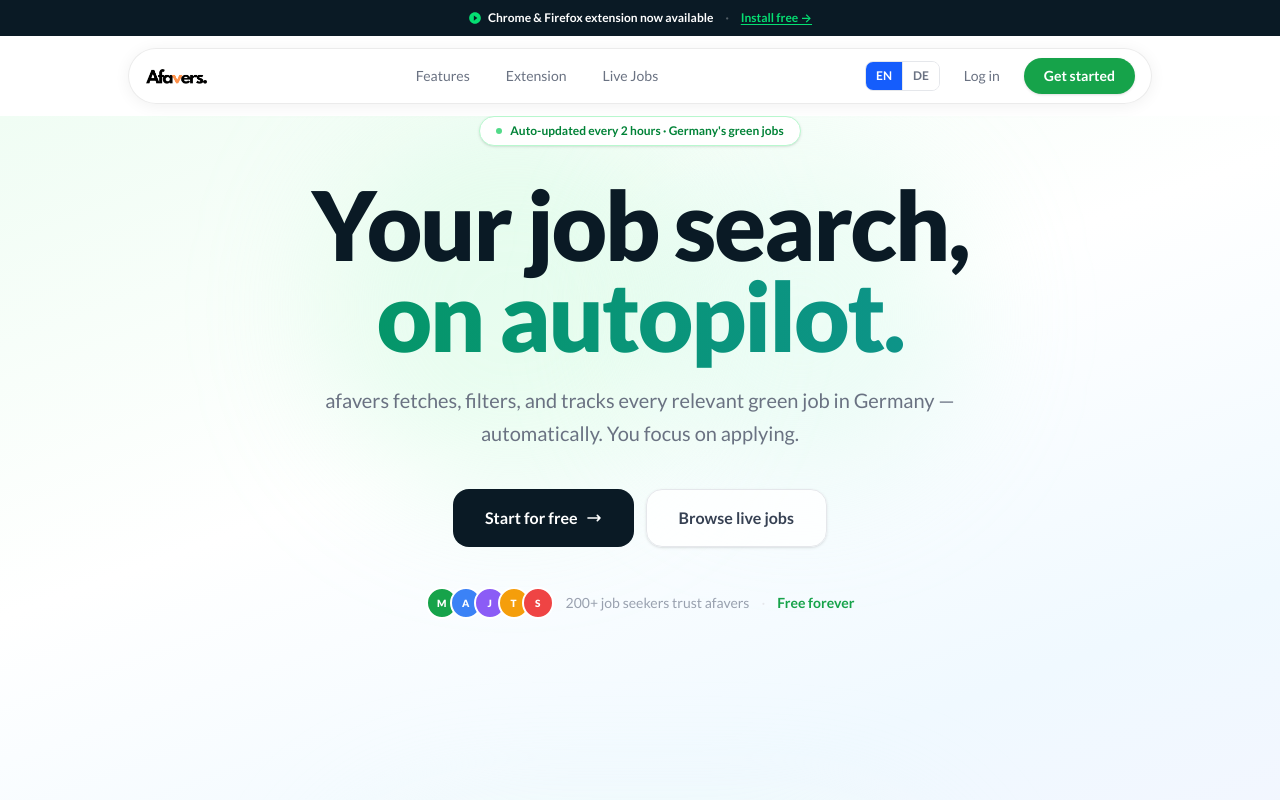
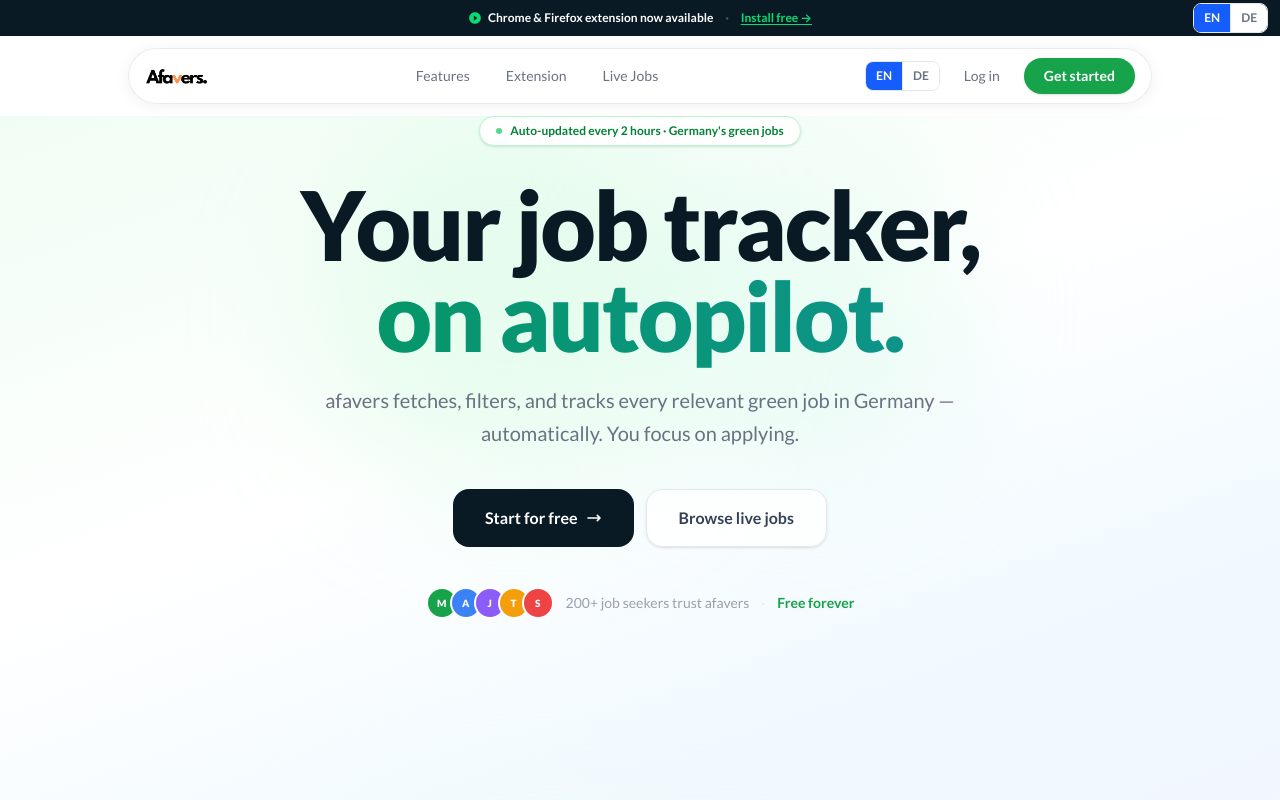
Before and after one commit to BamboJude/afavers, a React (Vite) app in the folder client/: page / in a window 1280 px wide. Shown: the top 800 px of the page. Built offline with nearby package versions, Linux system fonts and the light colour scheme; no server answers; the database is empty; what @capacitor/core would draw is missing.

Commit message:
Make landing language toggle visible

```diff
--- a/client/src/i18n/translations.ts
+++ b/client/src/i18n/translations.ts
@@ -342,7 +342,7 @@ export const translations: Record<Lang, Record<string, string>> = {
     landingLogin: 'Log in',
     landingGetStarted: 'Get started',
     landingBadge: "Auto-updated every 2 hours · Germany's green jobs",
-    landingHeadlineTop: 'Your job search,',
+    landingHeadlineTop: 'Your job tracker,',
     landingHeadlineAccent: 'on autopilot.',
     landingSubtitle: 'afavers fetches, filters, and tracks every relevant green job in Germany — automatically. You focus on applying.',
     landingStartFree: 'Start for free',
@@ -918,7 +918,7 @@ export const translations: Record<Lang, Record<string, string>> = {
     landingLogin: 'Anmelden',
     landingGetStarted: 'Loslegen',
     landingBadge: 'Alle 2 Stunden aktualisiert · grüne Jobs in Deutschland',
-    landingHeadlineTop: 'Deine Jobsuche,',
+    landingHeadlineTop: 'Dein Job-Tracker,',
     landingHeadlineAccent: 'auf Autopilot.',
     landingSubtitle: 'afavers findet, filtert und verfolgt passende grüne Jobs in Deutschland automatisch. Du konzentrierst dich aufs Bewerben.',
     landingStartFree: 'Kostenlos starten',
--- a/client/src/pages/LandingPage.tsx
+++ b/client/src/pages/LandingPage.tsx
@@ -321,7 +321,7 @@ export const LandingPage = () => {
 
       {/* ── Announcement bar + Nav (sticky together) ── */}
       <div className="sticky top-0 z-50">
-      <div className="bg-[#0a1a25] text-white text-xs font-semibold py-2.5 px-4 text-center flex items-center justify-center gap-3">
+      <div className="relative bg-[#0a1a25] text-white text-xs font-semibold py-2.5 px-4 text-center flex items-center justify-center gap-3">
         <span className="hidden sm:flex items-center gap-1.5">
           <svg viewBox="0 0 24 24" className="w-3.5 h-3.5 fill-green-400"><path d="M12 2C6.48 2 2 6.48 2 12s4.48 10 10 10 10-4.48 10-10S17.52 2 12 2zm-2 14.5v-9l6 4.5-6 4.5z"/></svg>
           {t('landingExtensionBar')}
@@ -329,6 +329,9 @@ export const LandingPage = () => {
         <span className="sm:hidden">{t('landingExtensionBarMobile')}</span>
         <span className="text-white/30">·</span>
         <a href="#extension" className="underline underline-offset-2 text-green-400 hover:text-green-300 transition">{t('landingInstallFree')}</a>
+        <div className="absolute right-3 top-1/2 hidden -translate-y-1/2 lg:block">
+          <LanguageToggle />
+        </div>
       </div>
 
       {/* ── Nav (OVO pill style) ── */}
@@ -342,7 +345,9 @@ export const LandingPage = () => {
             ))}
           </div>
           <div className="flex items-center gap-2">
-            <LanguageToggle />
+            <div className="hidden sm:block">
+              <LanguageToggle />
+            </div>
             {isAuthenticated ? (
               <Link to="/dashboard" className="px-5 py-2 bg-[#0a1a25] hover:bg-gray-800 text-white text-sm font-semibold rounded-full transition">{t('landingDashboardCta')}</Link>
             ) : (
```
